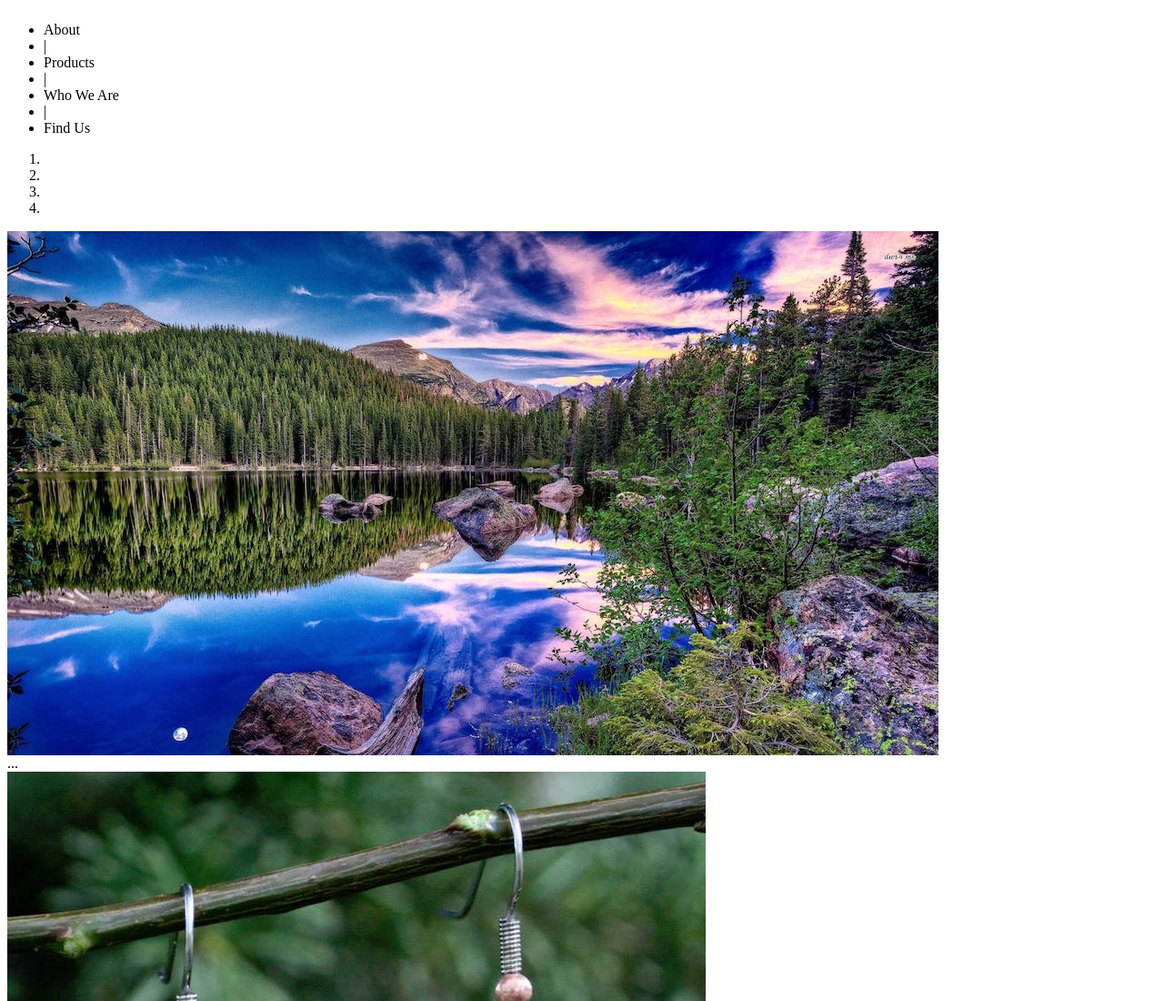
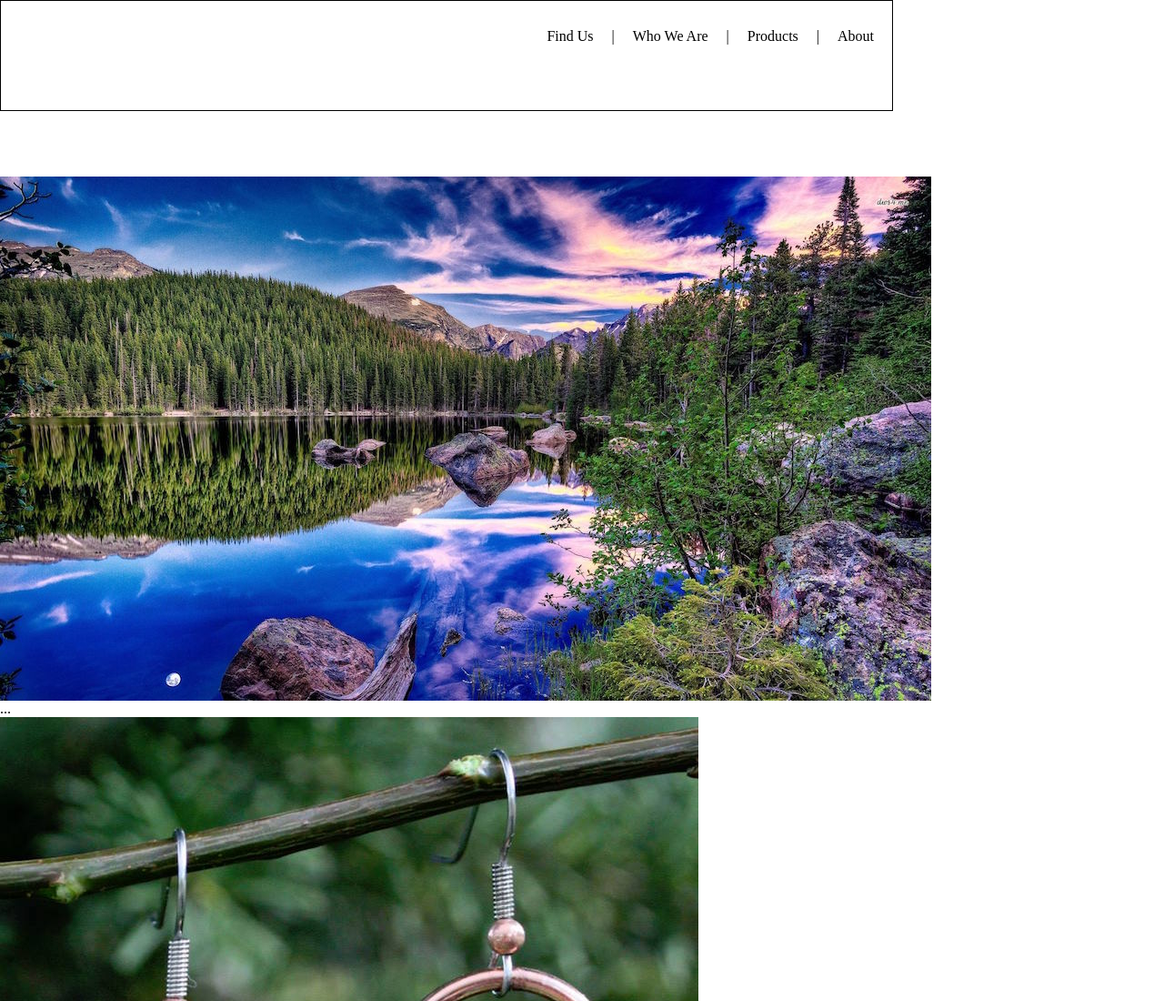
Before and after one commit to cnemmer/MountainBand, a website: page client/index.html in a window 1280 px wide. Shown: the top 1100 px of the page at 91% size. Drawn offline with nearby package versions, Linux system fonts and the light colour scheme; some packages are replaced by stand-ins of ours.

Commit message:
Terry update mainview and angular side controllers

```diff
--- a/client/index.html
+++ b/client/index.html
@@ -1,24 +1,14 @@
 <html ng-app="myApp">
 <head>
 	<title>Mountain Band/Project Week</title>
+	<link rel="stylesheet" type="text/css" href="/static/css/style.css">
 	<script src="https://ajax.googleapis.com/ajax/libs/angularjs/1.4.9/angular.min.js"></script>
 	<script src="//ajax.googleapis.com/ajax/libs/angularjs/1.3.5/angular-route.min.js"></script>
+	<script src="/static/JS/angularmain.js"></script>
+	<script src="/static/JS/angularcontrollers.js"></script>
 	<script>
-		var myApp = angular.module('myApp', ['ngRoute']);
 
-		myApp.config(function($routeProvider){
-			$routeProvider
-			.when('/', {
-				templateUrl: 'partials/mainview.html'
-			})
-			.otherwise({
-				redirectTo: '/'
-			})
-		})
 
-		myApp.controller('MainviewController', function(){
-
-		})
 	</script>
 </head>
 <body>
--- a/client/static/CSS/style.css
+++ b/client/static/CSS/style.css
@@ -0,0 +1,24 @@
+* {
+	margin: 0;
+	padding: 0
+}
+#wrapper {
+	width: 980px;
+}
+#header {
+	width: 960px;
+	margin: 0 auto;
+	padding: 10px;
+	height: 100px;
+	border: 1px solid black; /* for dev only */
+	/*background: */
+}
+.links {
+	text-decoration: none;
+}
+.links li {
+	display: inline;
+	vertical-align: top;
+	float: right;
+	margin: 20px 10px;
+}
--- a/client/static/JS/angularcontrollers.js
+++ b/client/static/JS/angularcontrollers.js
@@ -0,0 +1,4 @@
+myApp.controller('MainviewController', function(){
+
+
+})
--- /dev/null
+++ b/client/static/JS/angularmain.js
@@ -0,0 +1,11 @@
+var myApp = angular.module('myApp', ['ngRoute']);
+
+		myApp.config(function($routeProvider){
+			$routeProvider
+			.when('/', {
+				templateUrl: 'partials/mainview.html'
+			})
+			.otherwise({
+				redirectTo: '/'
+			})
+		})
```
Also changed, not shown: client/partials/mainview.html (+7 -0 lines).
